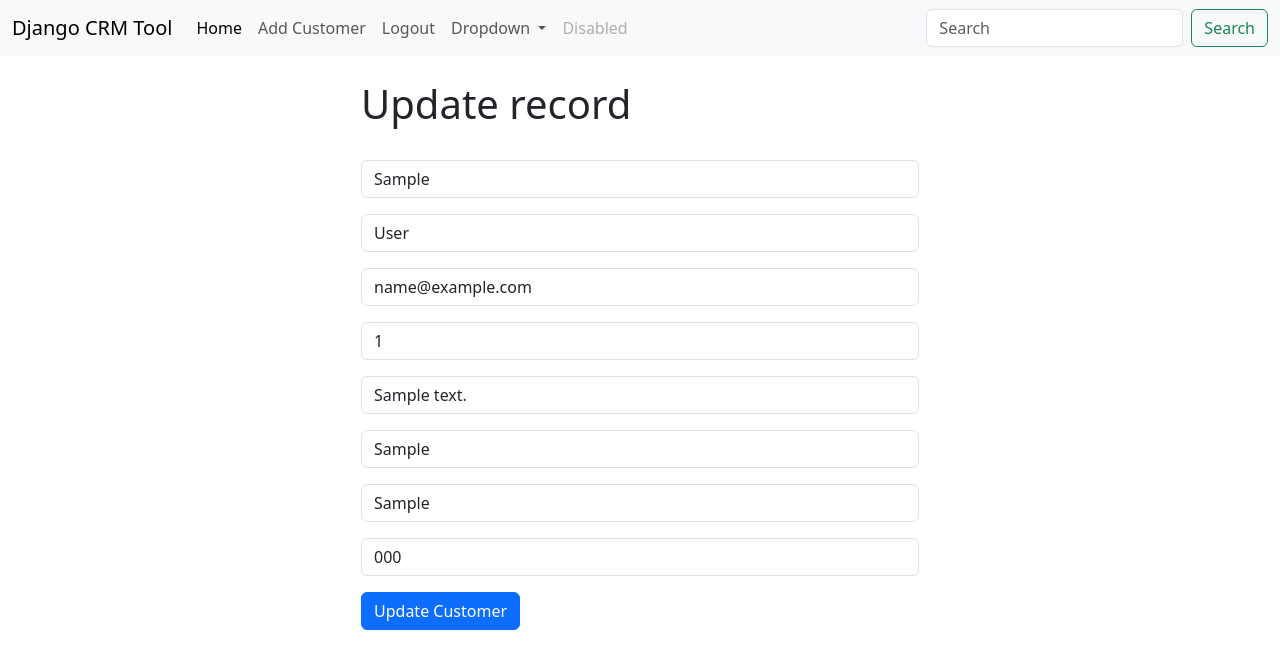
After one commit to Enurean/djcrm-legacy, a Django app: page /update_customer/1/ in a window 1280 px wide. The commit adds this page. Shown: the top 669 px of the page. Run offline with Django 4.2, Linux system fonts and the light colour scheme; a user stored in the database is signed in; tables that the repository leaves empty hold one stand-in row (values such as "Sample post").

Commit message:
Initial release

```diff
--- a/website/forms.py
+++ b/website/forms.py
@@ -1,6 +1,7 @@
 from django.contrib.auth.forms import UserCreationForm
 from django.contrib.auth.models import User
 from django import forms
+from .models import Customer
 
 
 class SignUpForm(UserCreationForm):
@@ -29,3 +30,18 @@ class SignUpForm(UserCreationForm):
         self.fields['password2'].widget.attrs['placeholder'] = 'Confirm Password'
         self.fields['password2'].label = ''
         self.fields['password2'].help_text = '<span class="form-text text-muted"><small>Enter the same password as before, for verification.</small></span>'
+
+
+class AddRecordForm(forms.ModelForm):
+    first_name = forms.CharField(required=True, widget=forms.widgets.TextInput(attrs={"placeholder":"First Name", "class":"form-control"}), label="")
+    last_name = forms.CharField(required=True, widget=forms.widgets.TextInput(attrs={"placeholder":"Last Name", "class":"form-control"}), label="")
+    email = forms.CharField(required=True, widget=forms.widgets.TextInput(attrs={"placeholder":"Email", "class":"form-control"}), label="")
+    phone = forms.CharField(required=True, widget=forms.widgets.TextInput(attrs={"placeholder":"Phone Number", "class":"form-control"}), label="")
+    address = forms.CharField(required=True, widget=forms.widgets.TextInput(attrs={"placeholder":"Address", "class":"form-control"}), label="")
+    city = forms.CharField(required=True, widget=forms.widgets.TextInput(attrs={"placeholder":"City", "class":"form-control"}), label="")
+    province = forms.CharField(required=True, widget=forms.widgets.TextInput(attrs={"placeholder":"Province", "class":"form-control"}), label="")
+    zipcode = forms.CharField(required=True, widget=forms.widgets.TextInput(attrs={"placeholder":"Zip Code", "class":"form-control"}), label="")
+
+    class Meta:
+        model = Customer
+        exclude = ("user",)
--- a/website/templates/navbar.html
+++ b/website/templates/navbar.html
@@ -11,6 +11,11 @@
             </li>
 
             {% if user.is_authenticated %}
+            <li class="nav-item">
+                <a class="nav-link" href="{% url 'add_customer'%}">Add Customer</a>
+            </li>
+
+
             <li class="nav-item">
             <a class="nav-link" href="{% url 'logout'%}">Logout</a>
             </li>
--- /dev/null
+++ b/website/templates/update_customer.html
@@ -0,0 +1,18 @@
+{% extends 'base.html' %}
+
+{% block content %}
+<div class="col-md-6 offset-md-3">
+<h1>Update record</h1>
+<br>
+
+<form method="post">
+    {% csrf_token %}
+
+    {{ form.as_p }}
+    <button type="submit" class="btn btn-primary">Update Customer</button>
+
+</form>
+
+</div>
+
+{% endblock content %}
--- a/website/urls.py
+++ b/website/urls.py
@@ -8,5 +8,8 @@ urlpatterns = [
     # path('login/', views.login_user, name='login'),
     path('logout/', views.logout_user, name='logout'),
     path('register/', views.register_user, name='register'),
-    path('customer/<int:pk>/', views.customer_record, name='customer')
+    path('customer/<int:pk>/', views.customer_record, name='customer'),
+    path('delete_customer/<int:pk>/', views.delete_customer, name='delete_customer'),
+    path('add_customer/', views.add_customer, name='add_customer'),
+    path('update_customer/<int:pk>/', views.update_customer, name='update_customer')
 ]
--- a/website/views.py
+++ b/website/views.py
@@ -1,7 +1,7 @@
 from django.shortcuts import render, redirect
 from django.contrib.auth import authenticate, login, logout
 from django.contrib import messages
-from .forms import SignUpForm
+from .forms import SignUpForm, AddRecordForm
 from .models import Customer
 
 
@@ -60,3 +60,42 @@ def customer_record(request, pk):
     else:
         messages.success(request, "You must be logged in to view that page")
         return redirect('home')
+
+
+def delete_customer(request, pk):
+    if request.user.is_authenticated:
+        delete_it = Customer.objects.get(id=pk)
+        delete_it.delete()
+        messages.success(request, "Customer deleted")
+        return redirect('home')
+    else:
+        messages.success(request, "You must be logged in to view that page")
+        return redirect('home')
+
+
+def add_customer(request):
+    form = AddRecordForm(request.POST or None)
+    if request.user.is_authenticated:
+        if request.method == "POST":
+            if form.is_valid():
+                add_customer = form.save()
+                messages.success(request, "Customer added")
+                return redirect('home')
+        return render(request, 'add_customer.html', {"form":form})
+    else:
+        messages.success(request, "You must be logged in to add customers")
+        return redirect('home')
+
+def update_customer(request, pk):
+    if request.user.is_authenticated:
+        current_customer = Customer.objects.get(id=pk)
+        # Work with updated record instance
+        form = AddRecordForm(request.POST or None, instance=current_customer)
+        if form.is_valid():
+            form.save()
+            messages.success(request, "Customer updated")
+            return redirect('home')
+        return render(request, 'update_customer.html', {"form":form})
+    else:
+        messages.success(request, "You must be logged in to update customers")
+        return redirect('home')
```
Also changed, not shown: website/templates/add_customer.html (added, +18 -0 lines), website/templates/customer_record.html (+27 -3 lines).
